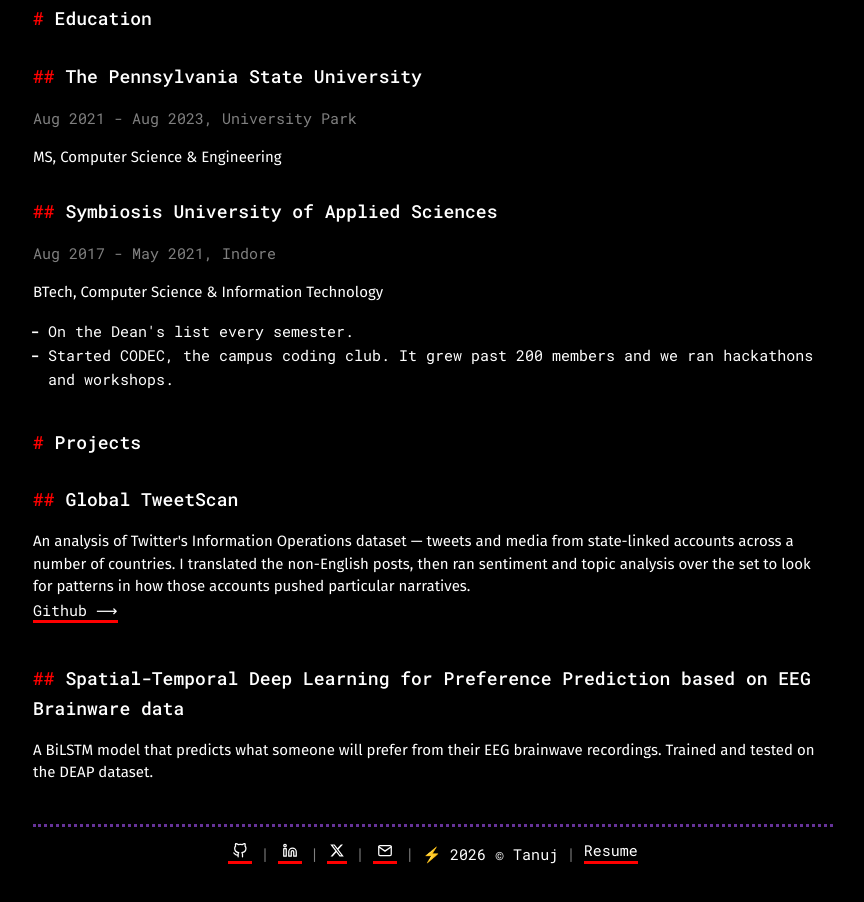
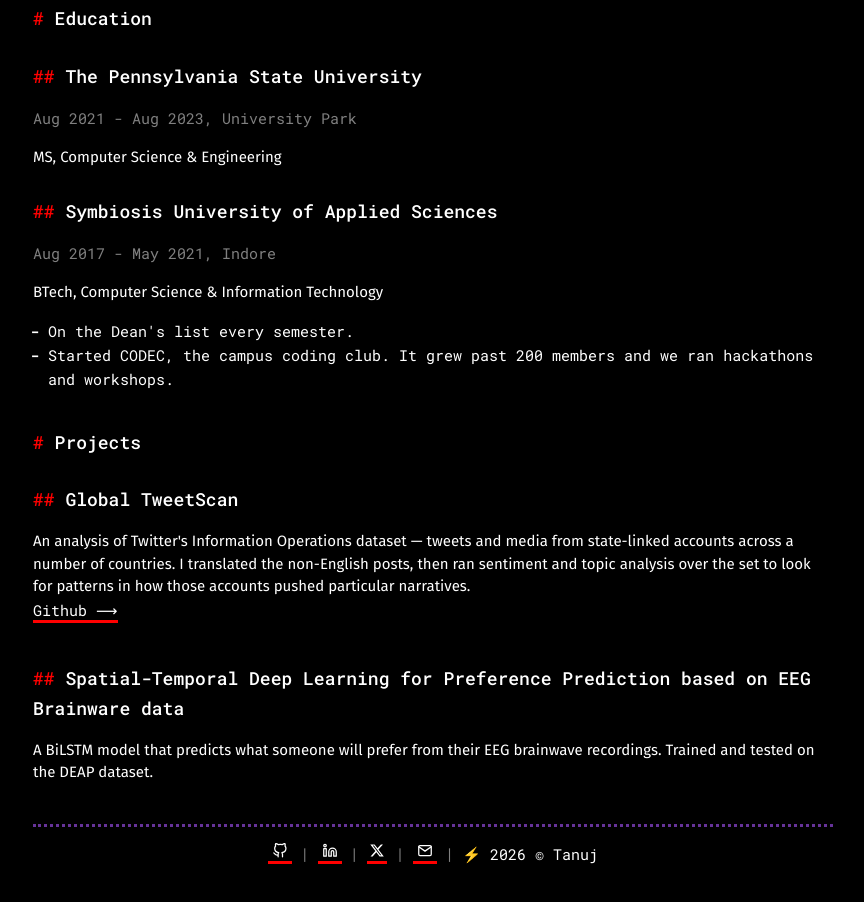
Before and after one commit to tanujn45/tanujnamdeo.me, an Astro site: page / in a window 1280 px wide. Shown: the part 865-1767 px from the top of the page, without its empty margins (207-1071 px from the left). Built offline with nearby package versions, Linux system fonts and the light colour scheme; Astro itself is replaced by a stand-in of ours.

Commit message:
Remove the resume link from the footer
Co-Authored-By: Claude Opus 5 <noreply@anthropic.com>

```diff
--- a/src/layouts/Layout.astro
+++ b/src/layouts/Layout.astro
@@ -19,9 +19,6 @@ const {
 
 const canonical = new URL(Astro.url.pathname, Astro.site);
 const year = new Date().getFullYear();
-
-const RESUME_URL =
-  "https://drive.google.com/file/d/1a0z_4PMKX9yhtR1hxoiCw6392CR-yBil/view?usp=sharing";
 ---
 
 <!doctype html>
@@ -121,8 +118,6 @@ const RESUME_URL =
             <a href="mailto:tanujn45@gmail.com" title="Mail"><Mail /></a>
             <span class="sep">|</span>
             <span class="footer-copy">⚡️ {year} © Tanuj</span>
-            <span class="sep">|</span>
-            <a href={RESUME_URL} target="_blank" rel="noreferrer">Resume</a>
           </div>
         </footer>
       </div>
```
